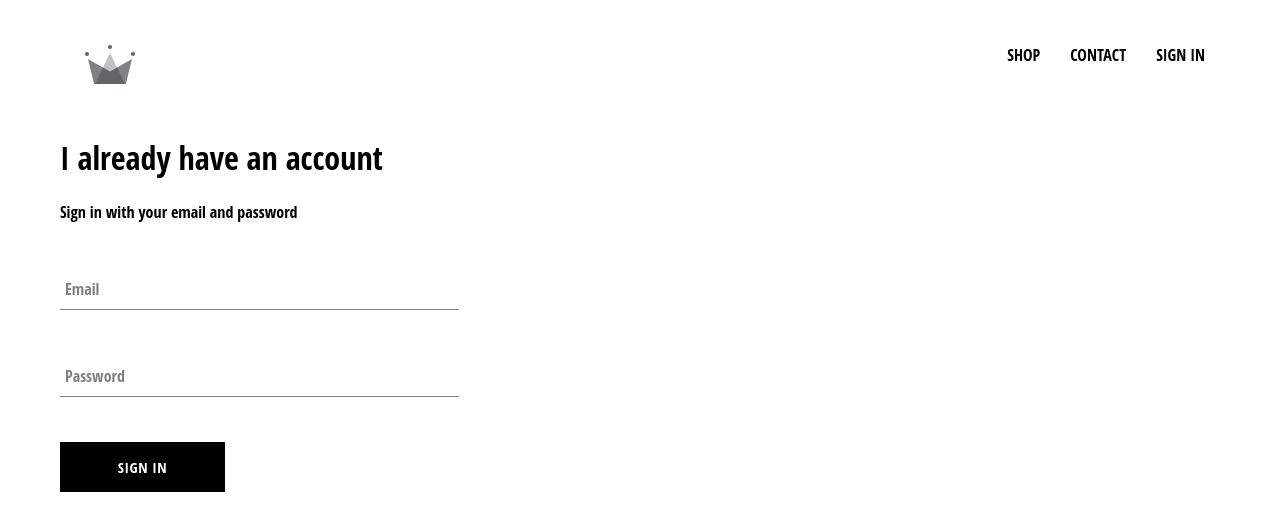
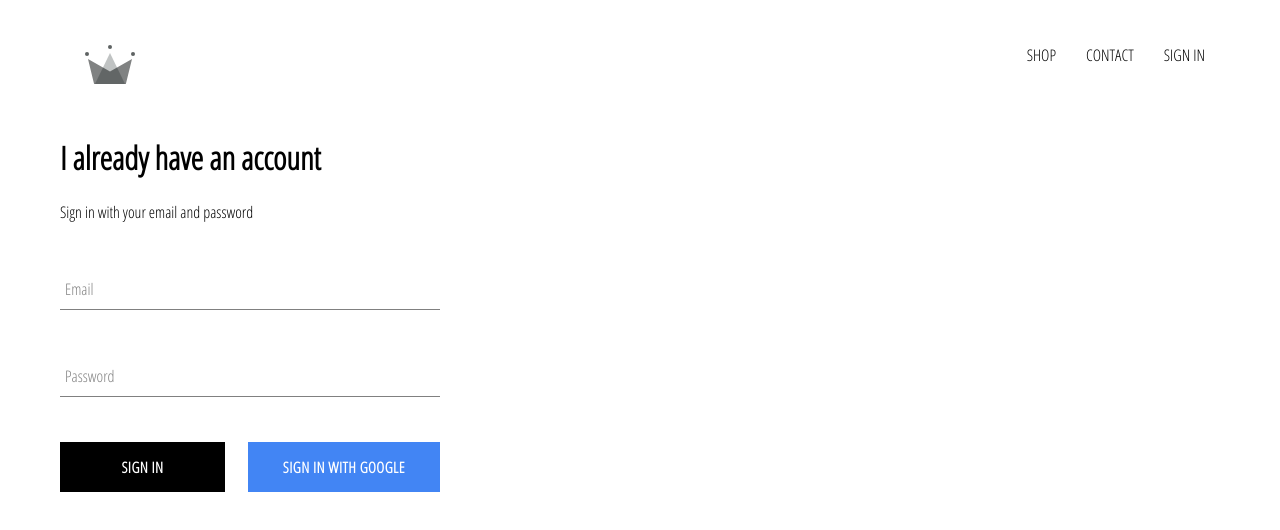
Before and after one commit to iamraghudb/Crown-Clothing, a React (Create React App) app: page /signin in a window 1280 px wide. Shown: the top 530 px of the page. Built offline with nearby package versions, Linux system fonts and the light colour scheme; no server answers.

Commit message:
integrated firebase into application created sign in pase with sign in component and sign in with google

```diff
--- a/package.json
+++ b/package.json
@@ -6,6 +6,7 @@
     "@testing-library/jest-dom": "^4.2.4",
     "@testing-library/react": "^9.3.2",
     "@testing-library/user-event": "^7.1.2",
+    "firebase": "^7.14.1",
     "node-sass": "^4.13.1",
     "react": "^16.13.1",
     "react-dom": "^16.13.1",
--- a/public/index.html
+++ b/public/index.html
@@ -16,7 +16,7 @@
     -->
     <link rel="manifest" href="%PUBLIC_URL%/manifest.json" />
     <link
-      href="https://fonts.googleapis.com/css2?family=Open+Sans+Condensed:ital@1&display=swap"
+      href="https://fonts.googleapis.com/css2?family=Open+Sans+Condensed:wght@300&display=swap"
       rel="stylesheet"
     />
     <!--
--- a/src/App.css
+++ b/src/App.css
@@ -6,7 +6,11 @@
   text-decoration: none;
   color: black;
 }
-.App {
+
+* {
+  box-sizing: border-box;
+}
+/* .App {
   text-align: center;
 }
 
@@ -43,4 +47,4 @@
   to {
     transform: rotate(360deg);
   }
-}
+} */
--- a/src/App.js
+++ b/src/App.js
@@ -6,11 +6,27 @@
 import ShopPage from "./components/shop.component";
 import Header from "./components/header.component";
 import SignInSignUpPage from "./components/sign-in-and-sign-up.component";
+import { auth } from "./firebase/firebase.util";
 
-function App() {
+class App extends React.Component {
+  constructor() {
+    super();
+    this.state = { currentUser: null };
+  }
+  unsubscribeFromAuth = null;
+  componentDidMount() {
+    this.unsubscribeFromAuth = auth.onAuthStateChanged((user) => {
+      this.setState({ currentUser: user });
+      console.log(user);
+    });
+  }
+  componentWillUnmount() {
+    this.unsubscribeFromAuth();
+  }
+  render() {
     return (
       <div>
-      <Header />
+        <Header currentUser={this.state.currentUser} />
         <Switch>
           <Route exact path="/" component={HomePage} />
           <Route path="/shop" component={ShopPage} />
@@ -20,5 +36,6 @@
       </div>
     );
   }
+}
 
 export default App;
--- a/src/components/custom-button.component.jsx
+++ b/src/components/custom-button.component.jsx
@@ -1,8 +1,11 @@
 import React from "react";
 import "./custom-button.styles.scss";
-const CustomButton = ({ children, ...otherProps }) => {
+const CustomButton = ({ children, isGoogleSignIn, ...otherProps }) => {
   return (
-    <button className="custom-button" {...otherProps}>
+    <button
+      className={`${isGoogleSignIn ? "google-sign-in" : ""} custom-button`}
+      {...otherProps}
+    >
       {children}
     </button>
   );
--- a/src/components/custom-button.styles.scss
+++ b/src/components/custom-button.styles.scss
@@ -19,4 +19,13 @@
     color: black;
     border: 1px solid black;
   }
+  &.google-sign-in {
+    background-color: #4285f4;
+    color: white;
+
+    &:hover {
+      background-color: #357ae8;
+      border: none;
+    }
+  }
 }
--- a/src/components/header.component.jsx
+++ b/src/components/header.component.jsx
@@ -2,8 +2,9 @@
 import "./header.styles.scss";
 import { Link } from "react-router-dom";
 import { ReactComponent as Logo } from "../assets/crown.svg";
+import { auth } from "./../firebase/firebase.util";
 
-const Header = () => {
+const Header = ({ currentUser }) => {
   return (
     <div className="header">
       <Link to="/" className="logo-container">
@@ -16,9 +17,18 @@
         <Link className="option" to="/contact">
           CONTACT
         </Link>
-        <Link className="option" to="/signin">
+        {/* <Link className="option" to="/signin">
           SIGN IN
-        </Link>
+        </Link> */}
+        {currentUser ? (
+          <div className="option" onClick={() => auth.signOut()}>
+            SIGN OUT
+          </div>
+        ) : (
+          <Link className="option" to="/signin">
+            SIGN IN
+          </Link>
+        )}
       </div>
     </div>
   );
--- a/src/components/header.styles.scss
+++ b/src/components/header.styles.scss
@@ -20,6 +20,7 @@
 
     .option {
       padding: 10px 15px;
+      cursor: pointer;
     }
   }
 }
--- a/src/components/sign-in.component.jsx
+++ b/src/components/sign-in.component.jsx
@@ -2,6 +2,7 @@
 import "./sign-in.styles.scss";
 import FormInput from "./form-input.component";
 import CustomButton from "./custom-button.component";
+import { signInWithGoogle } from "./../firebase/firebase.util";
 class SignIn extends Component {
   constructor(props) {
     super(props);
@@ -39,9 +40,14 @@
             handleChange={this.handleChange}
             required
           />
-          <CustomButton type="submit" value="Submit">
-            SIGN IN
-          </CustomButton>
+          <div className="buttons">
+            <CustomButton type="submit" value="Submit">
+              SIGN IN
+            </CustomButton>
+            <CustomButton onClick={signInWithGoogle} isGoogleSignIn>
+              SIGN IN WITH GOOGLE
+            </CustomButton>
+          </div>
         </form>
       </div>
     );
--- a/src/components/sign-in.styles.scss
+++ b/src/components/sign-in.styles.scss
@@ -1,8 +1,12 @@
 .sign-in {
-  width: 30vw;
+  width: 380px;
   display: flex;
   flex-direction: column;
   .title {
     margin: 10px 0;
   }
+  .buttons {
+    display: flex;
+    justify-content: space-between;
+  }
 }
--- /dev/null
+++ b/src/firebase/firebase.util.js
@@ -0,0 +1,25 @@
+import firebase from "firebase/app";
+import "firebase/firestore";
+import "firebase/auth";
+
+const config = {
+  apiKey: "AIzaSyA7vPVo4EaD8IrCaQ5lw341uQzOsSRCQ7s",
+  authDomain: "crown-clothing-9918b.firebaseapp.com",
+  databaseURL: "https://crown-clothing-9918b.firebaseio.com",
+  projectId: "crown-clothing-9918b",
+  storageBucket: "crown-clothing-9918b.appspot.com",
+  messagingSenderId: "1080580085563",
+  appId: "1:1080580085563:web:58e2ce2fbc257beffbc91e",
+  measurementId: "G-LLLD9RY1RK",
+};
+
+firebase.initializeApp(config);
+
+export const auth = firebase.auth();
+export const firestore = firebase.firestore();
+
+const provider = new firebase.auth.GoogleAuthProvider();
+provider.setCustomParameters({ prompt: "select_account" });
+export const signInWithGoogle = () => auth.signInWithPopup(provider);
+
+export default firebase;
--- a/src/index.css
+++ b/src/index.css
@@ -1,13 +1,13 @@
 body {
   margin: 0;
-  font-family: -apple-system, BlinkMacSystemFont, 'Segoe UI', 'Roboto', 'Oxygen',
-    'Ubuntu', 'Cantarell', 'Fira Sans', 'Droid Sans', 'Helvetica Neue',
+  font-family: -apple-system, BlinkMacSystemFont, "Segoe UI", "Roboto", "Oxygen",
+    "Ubuntu", "Cantarell", "Fira Sans", "Droid Sans", "Helvetica Neue",
     sans-serif;
   -webkit-font-smoothing: antialiased;
   -moz-osx-font-smoothing: grayscale;
 }
 
-code {
+/* code {
   font-family: source-code-pro, Menlo, Monaco, Consolas, 'Courier New',
     monospace;
-}
+} */
```
Also changed, not shown: 1 other file (tests, documents, lock files or other folders). Lines whose indentation alone changed are shown as unchanged.
